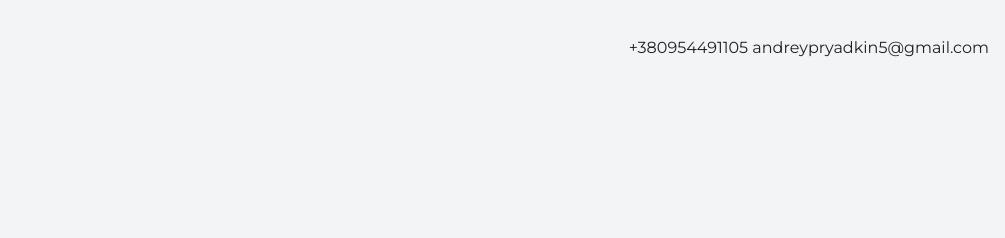
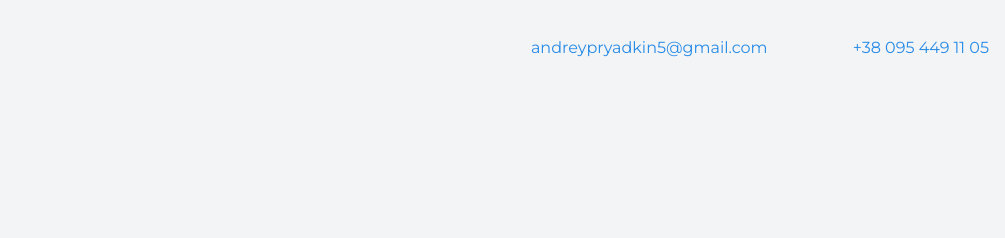
Before and after one commit to Pryadkin26/my-site, a plain HTML site: page index.html in a window 1280 px wide. Shown: the top 238 px of the page, without its empty margins (275-1280 px from the left). Drawn offline with nearby package versions, Linux system fonts and the light colour scheme.

Commit message:
Update index.html

```diff
--- a/index.html
+++ b/index.html
@@ -10,7 +10,8 @@
   <body>
 	<header class="page-header">
 	    <div class="container">
-	      +380954491105 andreypryadkin5@gmail.com
+		    <a class="header-email" href="mailto:andreypryadkin5@gmail.com"> andreypryadkin5@gmail.com</a>
+		    <a class="header-phone" href="tel:+380954491105">+38 095 449 11 05</a>
 	    </div>
 	</header>
     <section class="hero-image">
```
